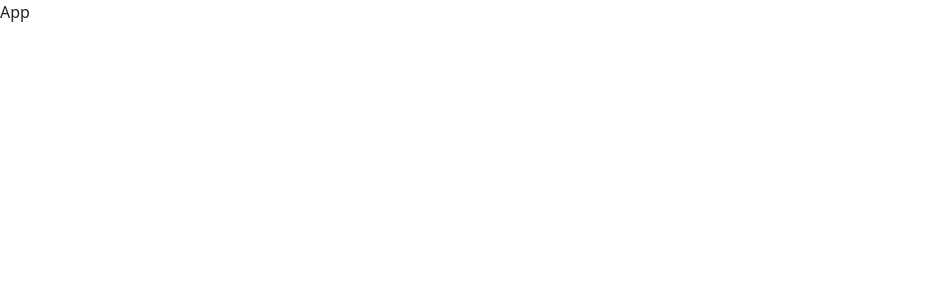
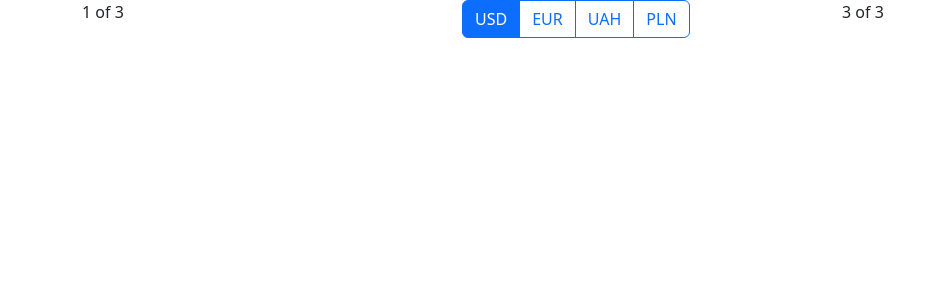
Before and after one commit to OlgaStam/exam, a React (Create React App) app: page / in a window 1280 px wide. Shown: the top 300 px of the page, without its empty margins (0-946 px from the left). Built offline with nearby package versions, Linux system fonts and the light colour scheme.

Commit message:
тестирую кнопки из bootstrap

```diff
--- /dev/null
+++ b/src/BootstrapTest.tsx
@@ -0,0 +1,49 @@
+import {
+    Container,
+    Row,
+    Col,
+    ButtonGroup,
+    ToggleButton,
+} from "react-bootstrap";
+import { useState } from "react";
+
+const BootstrapTest = () => {
+    const [radioValue, setRadioValue] = useState("1");
+
+    const radios = [
+        { name: "USD", value: "1" },
+        { name: "EUR", value: "2" },
+        { name: "UAH", value: "3" },
+        { name: "PLN", value: "4" },
+    ];
+    return (
+        <Container>
+
+            <Row>
+
+                <Col>1 of 3</Col>
+                <Col>
+                        <ButtonGroup>
+                            {radios.map((radio, idx) => (
+                                <ToggleButton
+                                    key={idx}
+                                    id={`radio-${idx}`}
+                                    type="radio"
+                                    variant="outline-primary"
+                                    name="radio"
+                                    value={radio.value}
+                                    checked={radioValue === radio.value}
+                                    onChange={(e) => setRadioValue(e.currentTarget.value)}
+                                >
+                                    {radio.name}
+                                </ToggleButton>
+                            ))}
+                        </ButtonGroup>
+                </Col>
+                <Col>3 of 3</Col>
+            </Row>
+        </Container>
+    );
+};
+
+export default BootstrapTest;
--- a/src/container/App/App.tsx
+++ b/src/container/App/App.tsx
@@ -1,9 +1,10 @@
+import BootstrapTest from "../../BootstrapTest"
 
 type Props = {}
 
 const App = (props: Props) => {
   return (
-    <div>App</div>
+    <BootstrapTest/>
   )
 }
 
```
